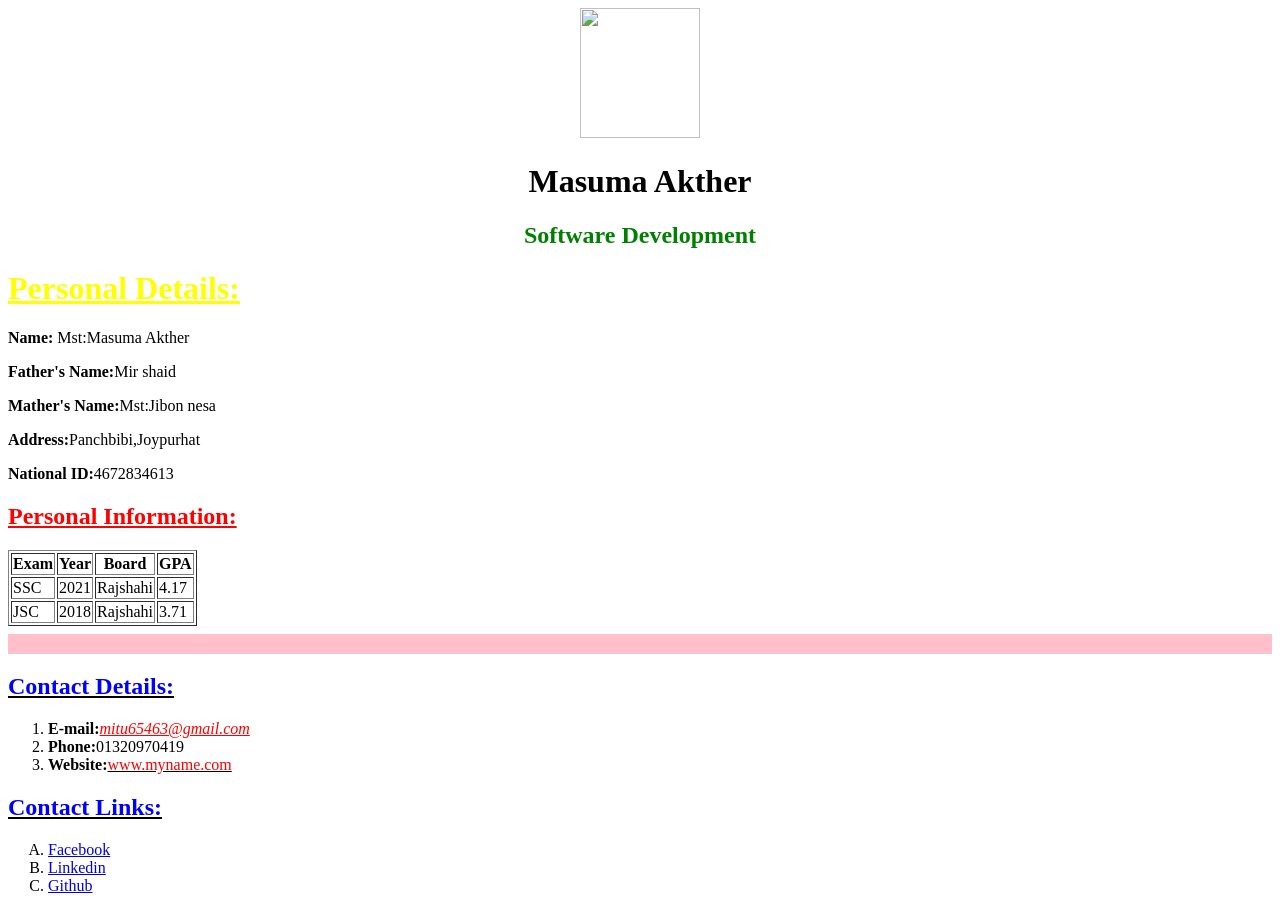
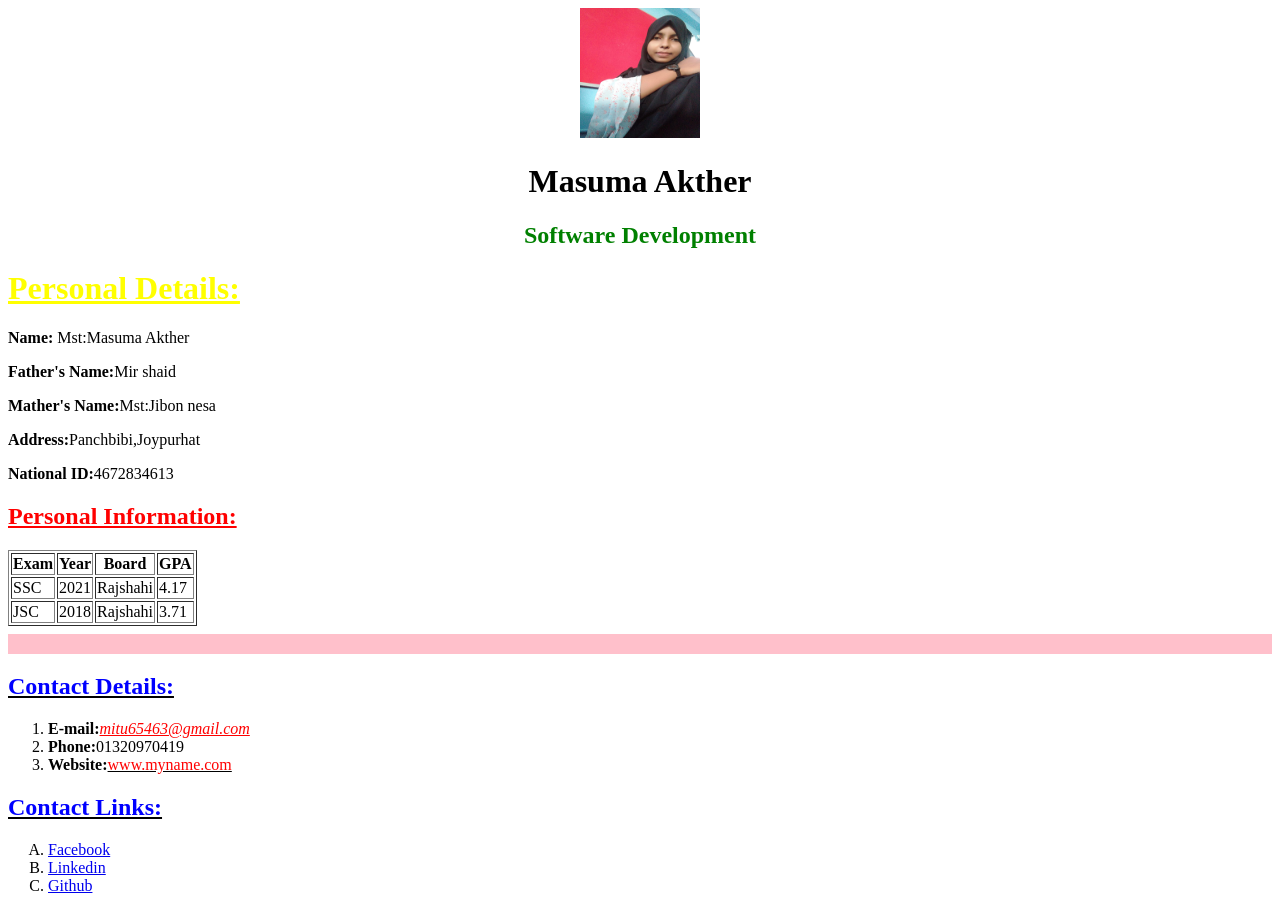
Before and after one commit to masumamitu/jibon, a plain HTML site: page index.html in a window 1280 px wide. Drawn offline with Linux system fonts and the light colour scheme.

Commit message:
Update index.html

```diff
--- a/index.html
+++ b/index.html
@@ -6,7 +6,7 @@
 </head>
 <body>
     <center>
-        <img src="Images/mitu.jfif" height="130px" width="120px">
+        <img src="mitu.jfif" height="130px" width="120px">
 
     </center>
     <h1 align="center">Masuma Akther</h1>
```
